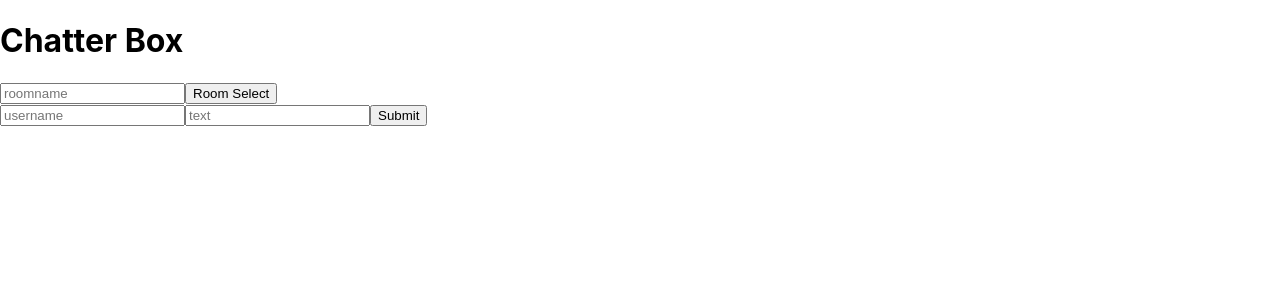
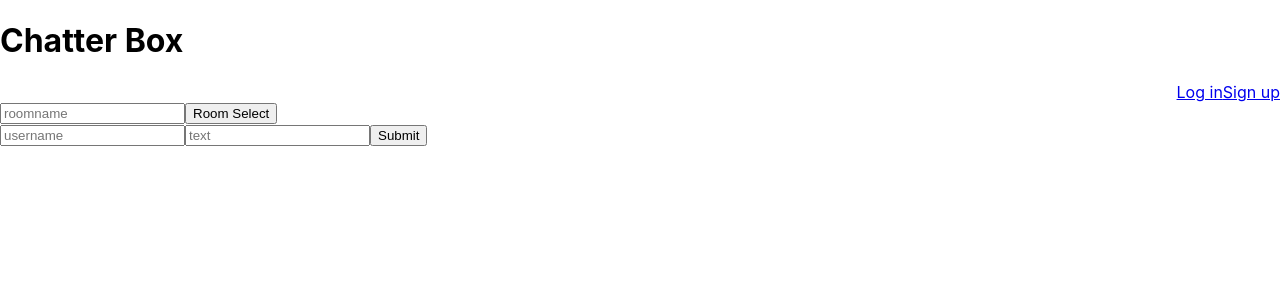
Before and after one commit to pokganmika/chatterbox-test-client, a React (Create React App) app: page / in a window 1280 px wide. Shown: the top 300 px of the page. Built offline with nearby package versions, Linux system fonts and the light colour scheme.

Commit message:
update login

```diff
--- a/package.json
+++ b/package.json
@@ -7,7 +7,8 @@
     "react": "^16.7.0",
     "react-dom": "^16.7.0",
     "react-router-dom": "^4.3.1",
-    "react-scripts": "2.1.3"
+    "react-scripts": "2.1.3",
+    "styled-components": "^4.1.3"
   },
   "scripts": {
     "start": "react-scripts start",
--- a/src/App.js
+++ b/src/App.js
@@ -10,28 +10,11 @@ import Signup from './routes/Signup';
 class App extends Component {
   render() {
     return (
-      // <div className="App">
-      //   <header className="App-header">
-      //     <img src={logo} className="App-logo" alt="logo" />
-      //     <p>
-      //       Edit <code>src/App.js</code> and save to reload.
-      //     </p>
-      //     <a
-      //       className="App-link"
-      //       href="https://reactjs.org"
-      //       target="_blank"
-      //       rel="noopener noreferrer"
-      //     >
-      //       Learn React
-      //     </a>
-      //   </header>
-      // </div>
       <Router>
         <div>
           <Route exact path='/' component={Home}/>
-          <Route path='/login' component={Login}/>
-          <Route path='/signup' component={Signup}/>
-          {/* <Route /> */}
+          <Route path='/users/login' component={Login}/>
+          <Route path='/users/signup' component={Signup}/>
         </div>
       </Router>
     );
--- a/src/components/Login.js
+++ b/src/components/Login.js
@@ -1,4 +1,5 @@
 import React, { Component } from 'react';
+import { Link } from 'react-router-dom';
 
 class Login extends Component {
   constructor(props) {
@@ -12,7 +13,10 @@ class Login extends Component {
       <React.Fragment>
         <input type='text' placeholder='id' /><br/>
         <input type='text' placeholder='password' /><br/>
-        <input type='submit' value='Log in' />
+        <input type='submit' value='Log in' /><br/>
+        아직 회원이 아니면
+        <Link to='users/signup'>회원가입</Link>
+        을 해주세요
       </React.Fragment>
     );
   }
--- a/src/routes/Home.js
+++ b/src/routes/Home.js
@@ -1,4 +1,7 @@
 import React, { Component } from 'react';
+import { Link } from 'react-router-dom';
+import styled from 'styled-components';
+
 import Room from '../components/Room';
 import Post from '../components/Post';
 
@@ -13,6 +16,10 @@ class Home extends Component {
     return (
       <React.Fragment>
         <h1>Chatter Box</h1>
+        <DivLogin>
+          <Link to='users/login'>Log in</Link>
+          <Link to='users/signup'>Sign up</Link>
+        </DivLogin>
         <Room /><br />
         <Post />
       </React.Fragment>
@@ -20,4 +27,9 @@ class Home extends Component {
   }
 }
 
+const DivLogin = styled.div`
+  display: flex;
+  justify-content: flex-end;
+`;
+
 export default Home;
```
Also changed, not shown: 1 other file (tests, documents, lock files or other folders).
